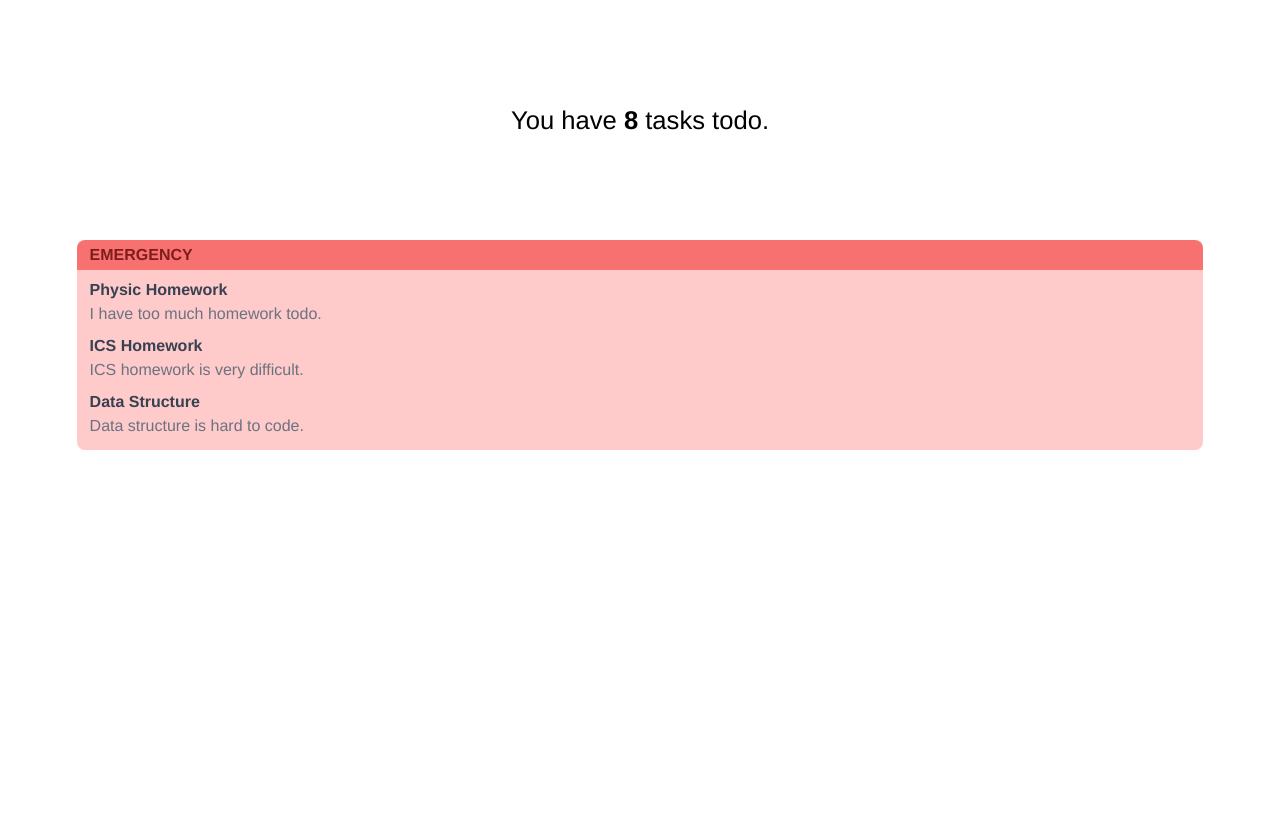
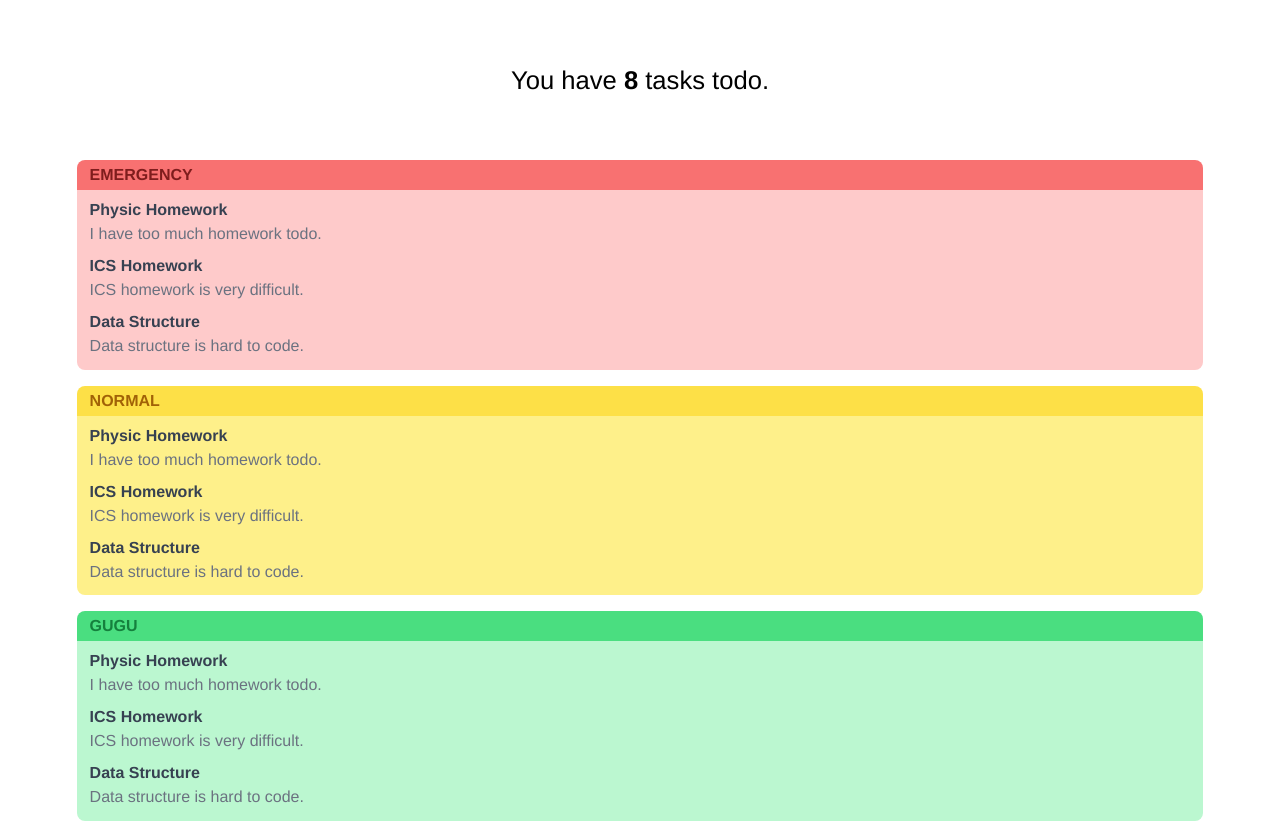
Before and after one commit to truc0/todo-list, a website built with Vite: page index.html in a window 1280 px wide. Before the commit the page ends 800 px from the top, so only its background shows below. Built offline with nearby package versions, Linux system fonts and the light colour scheme.

Commit message:
feat: add blcok in other color

```diff
--- a/index.html
+++ b/index.html
@@ -46,6 +46,66 @@
             </ul>
           </div>
         </div>
+
+
+        <div class="todo-card bg-yellow">
+          <div class="todo-card--header">
+            <h3>NORMAL</h3>
+          </div>
+
+          <div class="todo-card--content">
+            <ul class="todo-list">
+              <li class="todo-list-item">
+                <h6 class="todo-list-item-title">Physic Homework</h6>
+                <p class="todo-list-item-description">
+                  I have too much homework todo.
+                </p>
+              </li>
+              <li class="todo-list-item">
+                <h6 class="todo-list-item-title">ICS Homework</h6>
+                <p class="todo-list-item-description">
+                  ICS homework is very difficult.
+                </p>
+              </li>
+              <li class="todo-list-item">
+                <h6 class="todo-list-item-title">Data Structure</h6>
+                <p class="todo-list-item-description">
+                  Data structure is hard to code.
+                </p>
+              </li>
+            </ul>
+          </div>
+        </div>
+
+
+        <div class="todo-card bg-green">
+          <div class="todo-card--header">
+            <h3>GUGU</h3>
+          </div>
+
+          <div class="todo-card--content">
+            <ul class="todo-list">
+              <li class="todo-list-item">
+                <h6 class="todo-list-item-title">Physic Homework</h6>
+                <p class="todo-list-item-description">
+                  I have too much homework todo.
+                </p>
+              </li>
+              <li class="todo-list-item">
+                <h6 class="todo-list-item-title">ICS Homework</h6>
+                <p class="todo-list-item-description">
+                  ICS homework is very difficult.
+                </p>
+              </li>
+              <li class="todo-list-item">
+                <h6 class="todo-list-item-title">Data Structure</h6>
+                <p class="todo-list-item-description">
+                  Data structure is hard to code.
+                </p>
+              </li>
+            </ul>
+          </div>
+        </div>
       </div>
     </div>
   </div>
--- a/style.scss
+++ b/style.scss
@@ -1,11 +1,23 @@
-@import 'tailwindcss/dist/base.css';
+@import 'tailwindcss/dist/base.min.css';
 
 :root {
-  --theme-pink: #FCA5A5;
-  --theme-pink-light: #FECACA;
-  --theme-red: #EF4444;
-  --theme-red-light: #F87171;
-  --theme-red-dark-most: #7F1D1D;
+  --theme-red-bg-light: #FECACA; // colors.red.200
+  --theme-red-bg: #FCA5A5; // colors.red.300
+  --theme-red-light: #F87171; // colors.red.400
+  --theme-red: #EF4444; // colors.red.500
+  --theme-red-dark-most: #7F1D1D; // colors.red.700
+
+  --theme-yellow-bg-light: #FEF08A; // colors.yellow.200
+  --theme-yellow-bg: #FDE047; // colors.yellow.300
+  --theme-yellow-light: #FDE047; // colors.yellow.400
+  --theme-yellow: #EAB308; // colors.yellow.500
+  --theme-yellow-dark-most: #A16207; // colors.yellow.700
+
+  --theme-green-bg-light: #BBF7D0; // colors.green.200
+  --theme-green-bg: #86EFAC; // colors.green.300
+  --theme-green-light: #4ADE80; // colors.green.400
+  --theme-green: #22C55E; // colors.green.500
+  --theme-green-dark-most: #15803D; // colors.green.700
 
   --theme-gray-text: #4B5563;
   --theme-gray-text-light: #6B7280;
@@ -25,11 +37,11 @@ body {
 
 #app {
   min-height: 100vh;
-  width: 100vw;
+  width: 100%;
 }
 
 #brand {
-  height: 30vh;
+  height: 20vh;
   display: flex;
   align-items: center;
   justify-content: center;
@@ -55,6 +67,8 @@ body {
 
 .todo-card {
   --todo-card-padding: .2rem .8rem;
+
+  margin-bottom: 1rem;
 
   border-radius: var(--theme-radius);
   overflow: hidden;
@@ -99,14 +113,18 @@ body {
     }
   }
 
-  &.bg-red {
-    .todo-card--header {
-      background: var(--theme-red-light);
-      color: var(--theme-red-dark-most);
-    }
+  $available-themes: 'red', 'yellow', 'green';
 
-    .todo-card--content {
-      background: var(--theme-pink-light);
+  @each $color in $available-themes {
+    &.bg-#{$color} {
+      .todo-card--header {
+        background: var(--theme-#{$color}-light);
+        color: var(--theme-#{$color}-dark-most);
+      }
+
+      .todo-card--content {
+        background: var(--theme-#{$color}-bg-light);
+      }
     }
   }
 }
```
